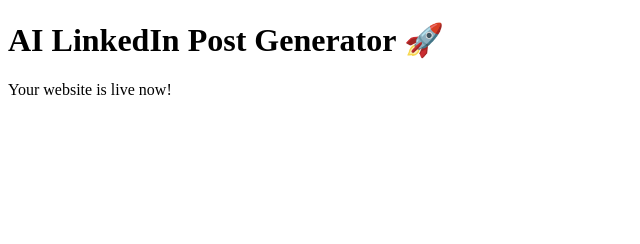
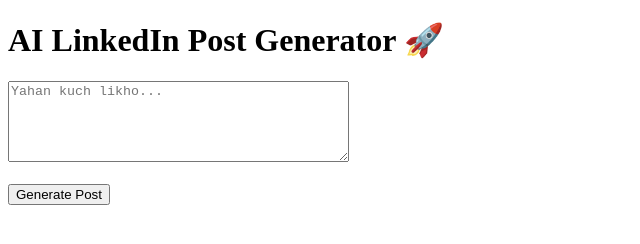
Before and after one commit to zippyedit7-pixel/ai-linked-in-post-generator, a plain HTML site: page index.html in a window 1280 px wide. Shown: the whole page, without its empty margins (0-640 px from the left). Drawn offline with Linux system fonts and the light colour scheme.

Commit message:
Update index.html
<!DOCTYPE html>
<html lang="en">
<head>
  <meta charset="UTF-8">
  <title>AI LinkedIn Post Generator</title>
</head>
<body>

  <h1>AI LinkedIn Post Generator 🚀</h1>

  <textarea id="input" placeholder="Yahan kuch likho..." rows="5" cols="40"></textarea>
  <br><br>

  <button onclick="generate()">Generate Post</button>

  <p id="output"></p>

  <script>
    function generate() {
      const text = document.getElementById("input").value;
      document.getElementById("output").innerText =
        "Tumne likha: " + text;
    }
  </script>

</body>
</html>

```diff
--- a/index.html
+++ b/index.html
@@ -1,10 +1,27 @@
 <!DOCTYPE html>
-<html>
+<html lang="en">
 <head>
+  <meta charset="UTF-8">
   <title>AI LinkedIn Post Generator</title>
 </head>
 <body>
+
   <h1>AI LinkedIn Post Generator 🚀</h1>
-  <p>Your website is live now!</p>
+
+  <textarea id="input" placeholder="Yahan kuch likho..." rows="5" cols="40"></textarea>
+  <br><br>
+
+  <button onclick="generate()">Generate Post</button>
+
+  <p id="output"></p>
+
+  <script>
+    function generate() {
+      const text = document.getElementById("input").value;
+      document.getElementById("output").innerText =
+        "Tumne likha: " + text;
+    }
+  </script>
+
 </body>
 </html>
```
